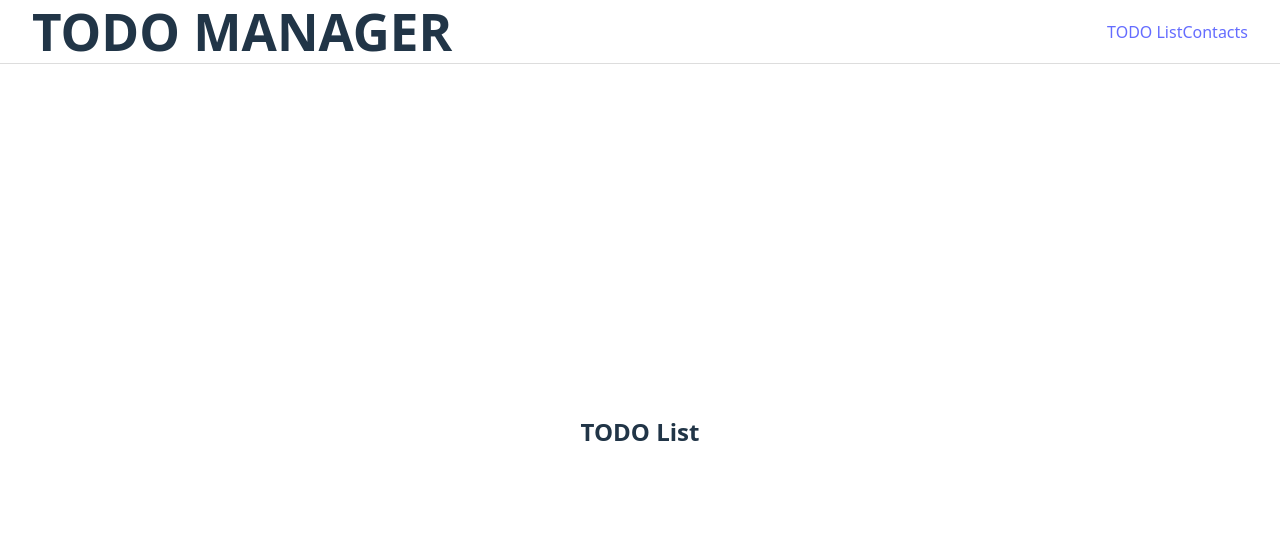
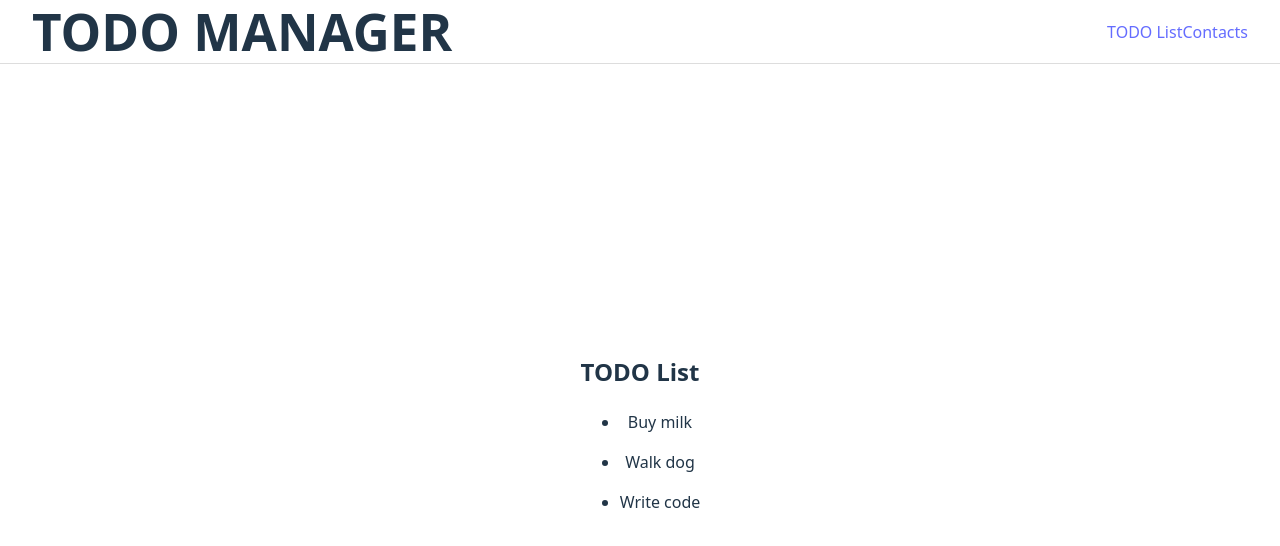
Before and after one commit to SamuelK152/Project03, a React (Vite) app: page /todos in a window 1280 px wide. Shown: the top 546 px of the page. Built offline with nearby package versions, Linux system fonts and the light colour scheme.

Commit message:
Basic Todo List

```diff
--- /dev/null
+++ b/src/components/TodoItem.jsx
@@ -0,0 +1,7 @@
+export default function ToDoItem({ text }) {
+  return (
+    <li>
+      <p>{text}</p>
+    </li>
+  );
+}
--- /dev/null
+++ b/src/components/TodoList.jsx
@@ -0,0 +1,14 @@
+import ToDoItem from "./TodoItem";
+
+export default function ToDoList({ items = [] }) {
+  if (!items.length) {
+    return <p>No TODOs yet.</p>;
+  }
+  return (
+    <ul>
+      {items.map((t, i) => (
+        <ToDoItem key={i} text={t} />
+      ))}
+    </ul>
+  );
+}
--- a/src/pages/TodosPage.jsx
+++ b/src/pages/TodosPage.jsx
@@ -1,7 +1,13 @@
+import ToDoList from "../components/TodoList";
+import { useState } from "react";
+
 export default function TodosPage() {
+  const [todos] = useState(["Buy milk", "Walk dog", "Write code"]);
+
   return (
     <section>
       <h2>TODO List</h2>
+      <ToDoList items={todos} />
     </section>
   );
 }
```
